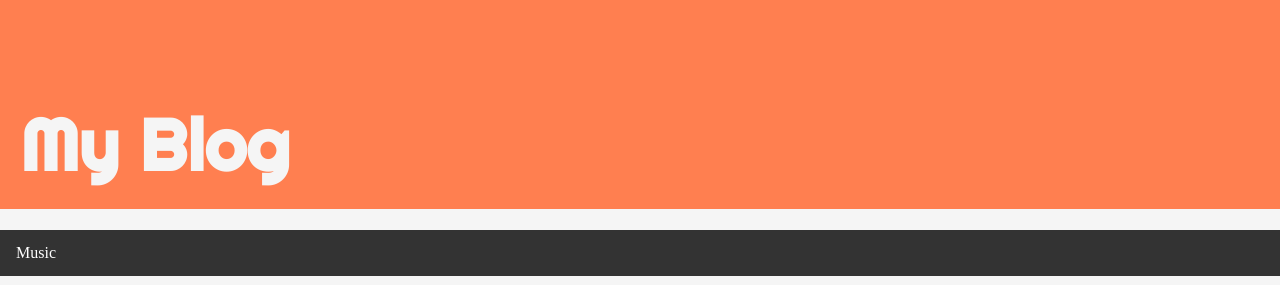
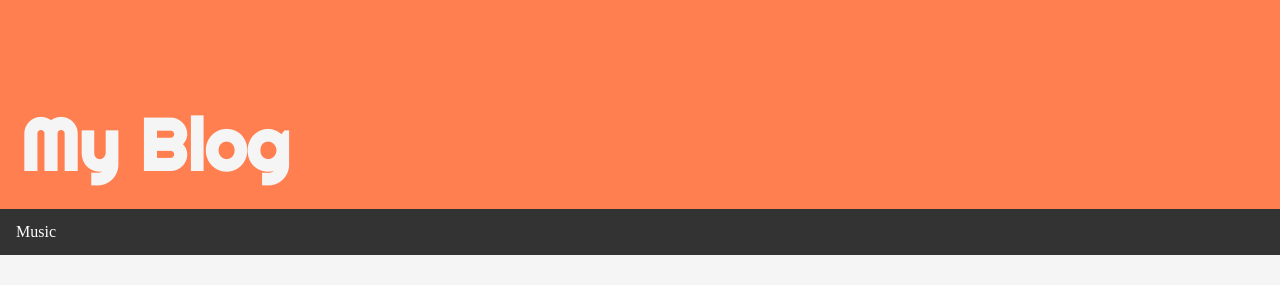
Before and after one commit to nathan-bethea/nbethe1-webapp, a Django app: page /post/1 in a window 1280 px wide. Shown: the top 285 px of the page. Run offline with Django 3.2, Linux system fonts and the light colour scheme; data comes from the database, SQL or seed files in the repository; some libraries are stand-ins or nearby versions.

Commit message:
Update blog.css

```diff
--- a/blog/static/css/blog.css
+++ b/blog/static/css/blog.css
@@ -8,7 +8,8 @@ h1{
     background-color:coral;
     padding-top:100px;
     padding-bottom:20px;
-    padding-left: 20px;
+	padding-left: 20px;
+	margin-bottom: 0px;
 }
 body{
     background-color:whitesmoke;
```
